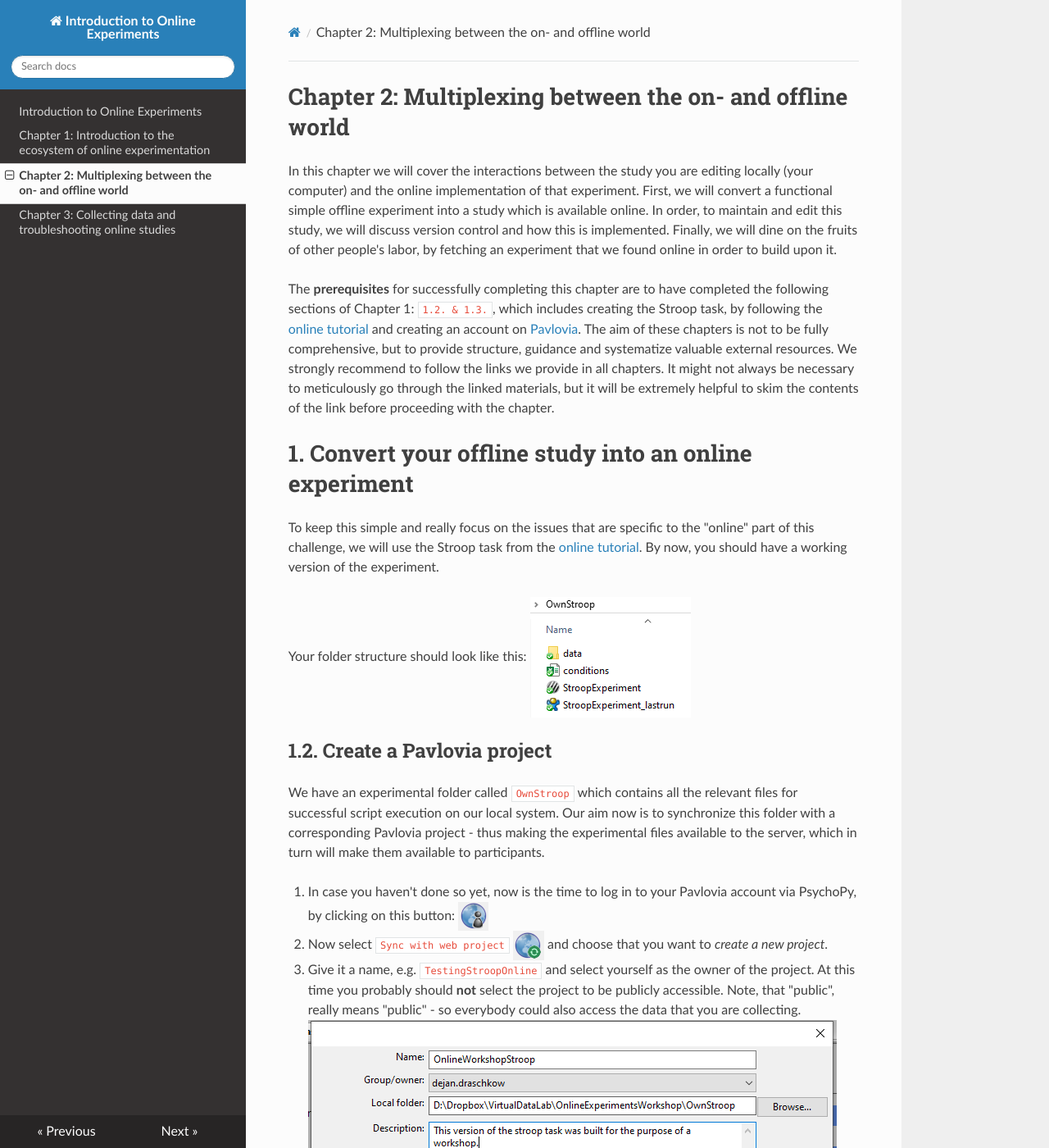
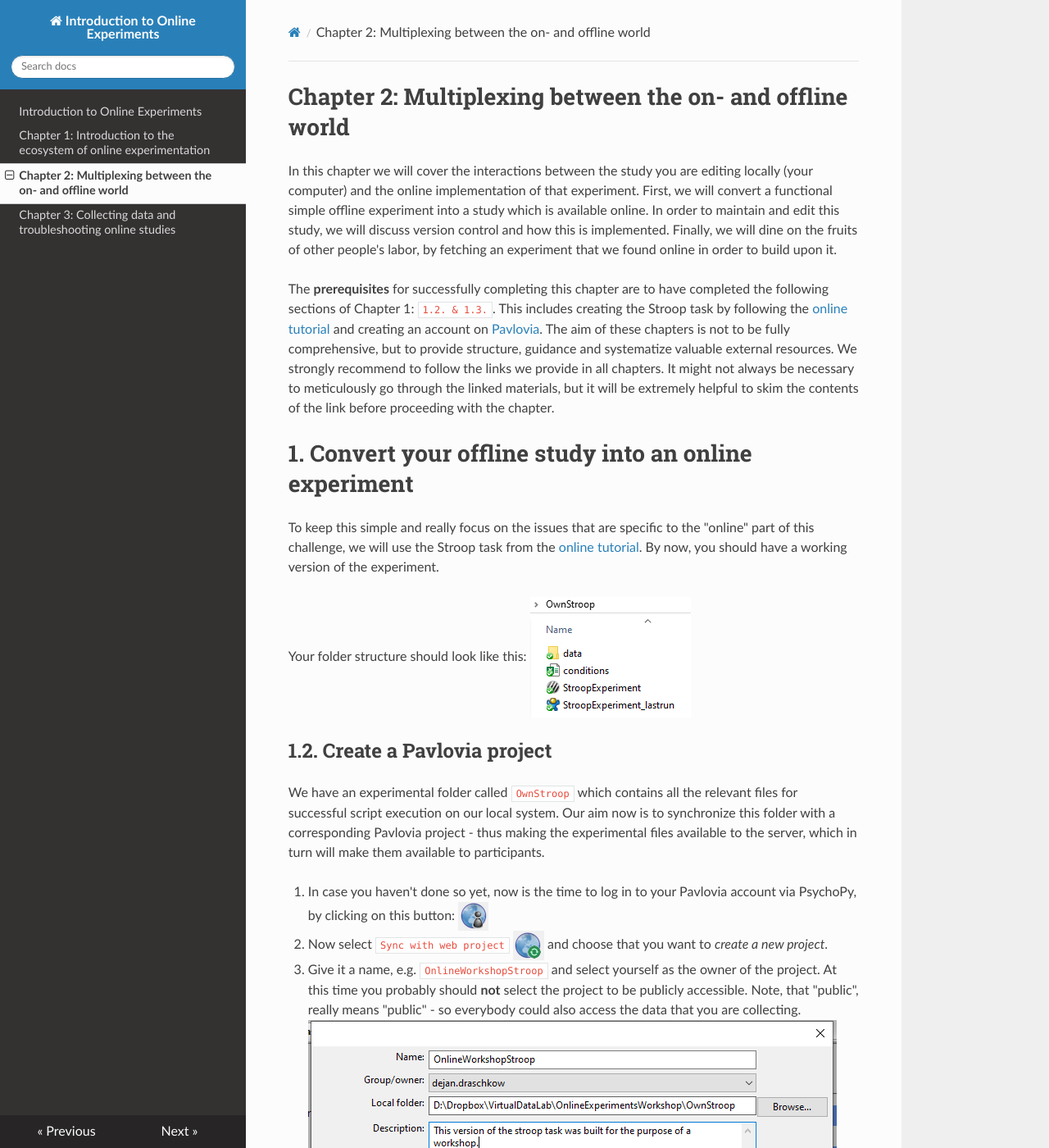
Before and after one commit to onlinews/online_ws, an MkDocs documentation site: the page built from docs/Ch_2_RunFirstStudy.md, in a window 1280 px wide and 1400 px high. Shown: the whole window at 82% size. Built offline with MkDocs 1.6.1, drawn with Linux system fonts in a browser that asks for light colours; nearby versions of some CDN libraries; some of the changed text lies outside the part shown.

Commit message:
ch2 edits

````diff
--- a/docs/Ch_2_RunFirstStudy.md
+++ b/docs/Ch_2_RunFirstStudy.md
@@ -1,7 +1,7 @@
 # **Chapter 2: Multiplexing between the on- and offline world**
-In this chapter we will cover the interactions between the study you are editing locally (your computer) and the online implementation of that experiment. First, we will convert a functional simple offline experiment into a study which is available online. In order, to maintain and edit this study, we will discuss version control and how this is implemented. Finally, we will dine on the fruits of other people's labor, by fetching an experiment that we found online in order to build upon it.
+In this chapter we will cover the interactions between the study you are editing locally (your computer) and the online implementation of that experiment. First, we will convert a functional simple offline experiment into a study which is available online. In order to maintain and edit this study, we will discuss version control and how this is implemented. Finally, we will dine on the fruits of other people's labor, by fetching an experiment that we found online in order to build upon it.
 
-The **prerequisites** for successfully completing this chapter are to have  completed the following sections of Chapter 1: ```1.2. & 1.3.```, which includes creating the Stroop task, by following the [online tutorial](https://www.youtube.com/watch?v=VV6qhuQgsiI) and creating an account on [Pavlovia](https://pavlovia.org/docs/home/about). The aim of these chapters is not to be fully comprehensive, but to provide structure, guidance and systematize valuable external resources. We strongly recommend to follow the links we provide in all chapters. It might not always be necessary to meticulously go through the linked materials, but it will be extremely helpful to skim the contents of the link before proceeding with the chapter.
+The **prerequisites** for successfully completing this chapter are to have  completed the following sections of Chapter 1: ```1.2. & 1.3.```. This includes creating the Stroop task by following the [online tutorial](https://www.youtube.com/watch?v=VV6qhuQgsiI) and creating an account on [Pavlovia](https://pavlovia.org/docs/home/about). The aim of these chapters is not to be fully comprehensive, but to provide structure, guidance and systematize valuable external resources. We strongly recommend to follow the links we provide in all chapters. It might not always be necessary to meticulously go through the linked materials, but it will be extremely helpful to skim the contents of the link before proceeding with the chapter.
 
 # 1. Convert your offline study into an online experiment
 To keep this simple and really focus on the issues that are specific to the "online" part of this challenge, we will use the Stroop task from the [online tutorial](https://www.youtube.com/watch?v=VV6qhuQgsiI). By now, you should have a working version of the experiment.
@@ -17,8 +17,9 @@
 
 2. Now select ```Sync with web project``` ![Button](./img/Sync.PNG) and choose that you want to *create a new project*.
 
-3. Give it a name, e.g. ```TestingStroopOnline``` and select yourself as the owner of the project. At this time you probably should **not** select the project to be publicly accessible. Note, that "public", really means "public" - so everybody could also access the data that you are collecting.
+3. Give it a name, e.g. ```OnlineWorkshopStroop``` and select yourself as the owner of the project. At this time you probably should **not** select the project to be publicly accessible. Note, that "public", really means "public" - so everybody could also access the data that you are collecting.
 ![Make Stroop Online](./img/MakeStroopOnline3.PNG)
+
 
 4. The next thing PsychoPy will ask you is to **commit** your changes. If you are familiar with [Git](https://www.atlassian.com/git/tutorials/what-is-git) or Git-hosting services such as Github or Gitlab, you will know what is going on here. We will expand on this more in section ```2.```, but essentially from now on every time you make a change to your project, you will need to commit this change - marking it as such, which helps you track changes made to your code and also allows to recover previous versions of the code.
 ![Make Stroop Online](./img/MakeStroopOnline4.PNG)
````
Also changed, not shown: other parts of docs/Ch_2_RunFirstStudy.md (+1 -1 lines).
